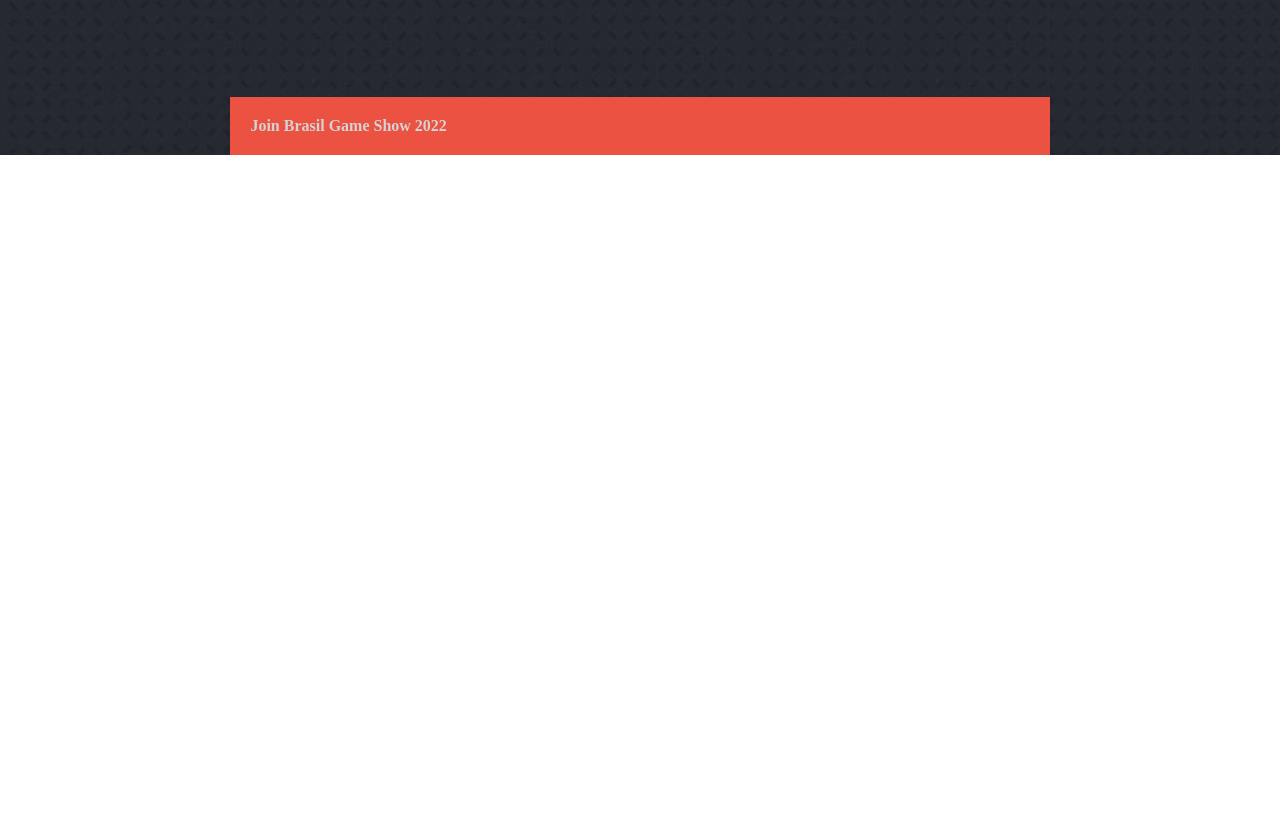
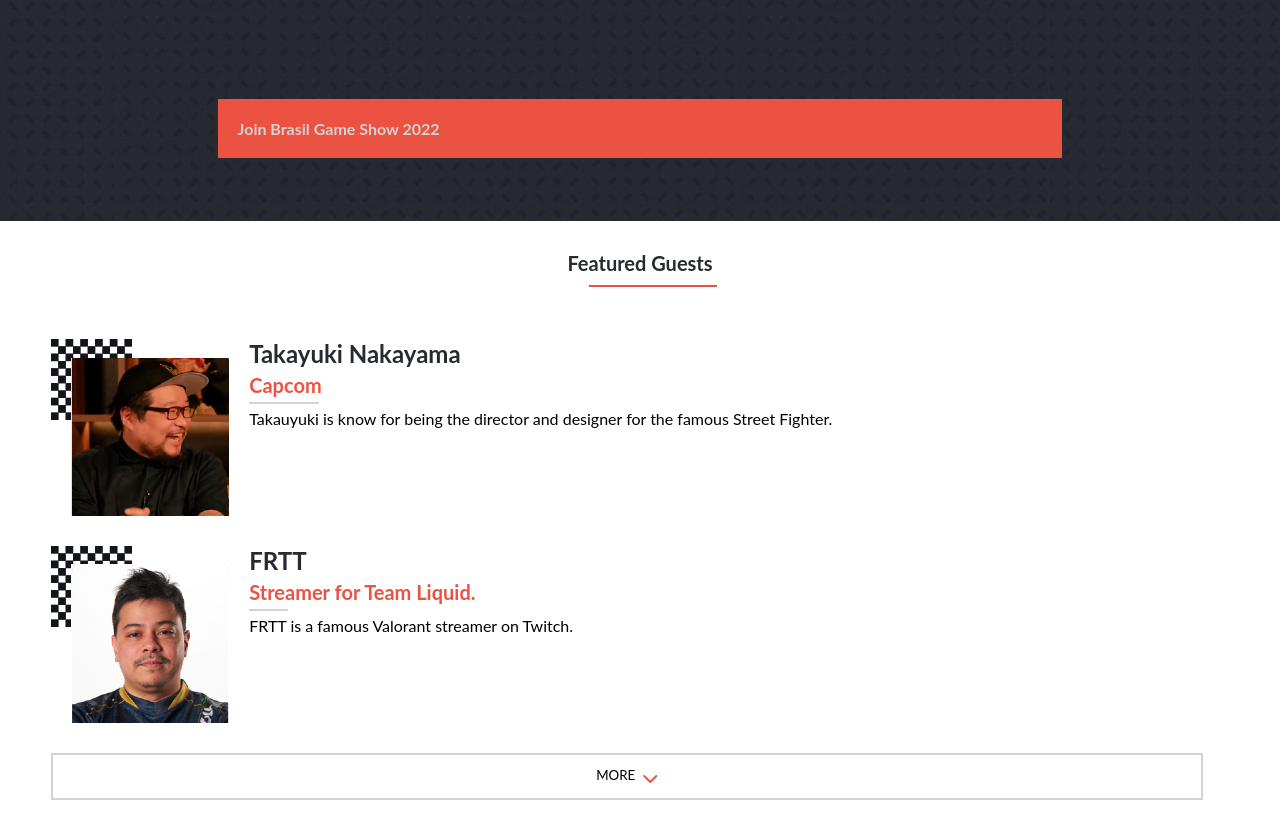
Before and after one commit to PedroH-Neves/Capstone-project-1, a website: page index.html in a window 1280 px wide. Shown: the part 1326-2164 px from the top of the page. Before the commit the page ends 1583 px from the top, so only its background shows below. Drawn offline with Linux system fonts and the light colour scheme; a web font is replaced by a local one.

Commit message:
Finish home page

```diff
--- a/index.html
+++ b/index.html
@@ -13,9 +13,9 @@
 
 <body class="body">
   <header class="header">
-    <i class="fa-solid fa-bars"></i>
+    <i class="fa-solid fa-bars menu-bars"></i>
     <div class="mobile-menu">
-      <i class="fa-solid fa-x"></i>
+      <i class="fa-solid fa-x menu-x"></i>
       <ul class="menu-mobile-list unic-font">
         <li class="menu-mobile-list-itens color-three">About</li>
         <hr class="menu-mobile-line">
@@ -30,24 +30,24 @@
     </div>
     <div class="desktop-menu"></div>
     <section class="header-section">
-      <p class="unic-font color-two event-call">"Hello game lovers!"</p>
-      <h1 class="unic-font event-name">BRASIL GAME SHOW 2022</h1>
-      <p class="unic-font event-desc">An event for those who are in love with everything about the geek world. Here you
+      <p class="color-two event-call">"Hello game lovers!"</p>
+      <h1 class="event-name">BRASIL GAME SHOW 2022</h1>
+      <p class="event-desc">An event for those who are in love with everything about the geek world. Here you
         can find cosplayers, influencers, competitions and more.</p>
-      <h2 class="unic-font event-date">2022.10.06(Thu) ~ 12(Mon)</h2>
-      <h3 class="unic-font event-place">@EXPO CENTER NORTE, SP</h3>
+      <h2 class="event-date">2022.10.06(Thu) ~ 12(Mon)</h2>
+      <h3 class="event-place">@EXPO CENTER NORTE, SP</h3>
     </section>
   </header>
   <main class="main">
-    <section class="section-one">
-      <h1 class="color-three section-one-title">Main Progam</h1>
-      <hr class="section-one-line">
+    <section class="program-section">
+      <h1 class="color-three program-section-title">Main Progam</h1>
+      <hr class="section-line">
        <div class="program-card">
         <i class="fa-solid fa-message card-icons"></i>
-        <h3 class="program-card-name color-two unic-font">
+        <h3 class="program-card-name color-two">
           BGS Talks
         </h3>
-        <p class="program-card-desc unic-font color-three">
+        <p class="program-card-desc color-three">
           The visitors will have the oportunity to watch amazing presentation by international guests and influencers.
         </p>
        </div>
@@ -89,7 +89,18 @@
        </div>
        <a href="https://www.brasilgameshow.com.br" rel="noopener" target="_blank" class="program-btn color-three no-underscore">Join Brasil Game Show 2022</a>
     </section>
+    <div class="guests-title">
+      <p class="color-one">Featured Guests</p>
+    </div>
+    <hr class="section-line">
+    <section id="guests-section">
+
+      <button class="more-btn" onclick="showGuests()">MORE<i class="fa-solid fa-chevron-down color-two"></i></button>
+    </section>
+
   </main>
 </body>
 
+<script src="index.js"></script>
+
 </html>
--- /dev/null
+++ b/index.js
@@ -0,0 +1,97 @@
+const menuBtn = document.querySelector('.menu-bars');
+
+function openMenu() {
+  document.querySelector('.mobile-menu').style.display = 'block';
+}
+
+menuBtn.addEventListener('click', openMenu);
+
+const closeBtn = document.querySelector('.menu-x');
+
+function closeMenu() {
+  document.querySelector('.mobile-menu').style.display = 'none';
+}
+
+closeBtn.addEventListener('click', closeMenu);
+
+const guests = [
+  {
+    image: './assets/guests/guest1.png',
+    name: 'FRTT',
+    info: 'Streamer for Team Liquid.',
+    description: 'FRTT is a famous Valorant streamer on Twitch.',
+    id: '1',
+  },
+
+  {
+    image: './assets/guests/guest2.png',
+    name: 'Takayuki Nakayama',
+    info: 'Capcom',
+    description: 'Takauyuki is know for being the director and designer for the famous Street Fighter.',
+    id: '2',
+  },
+
+  {
+    image: './assets/guests/guest3.png',
+    name: 'Techzz',
+    info: 'TFT streamer.',
+    description: 'Techzz became famous doing TFT lives on Twitch.',
+    id: '3',
+  },
+
+  {
+    image: './assets/guests/guest4.png',
+    name: 'Takashi Iizuka',
+    info: 'Sega',
+    description: 'Takashi is the creative director for the game series Sonic the Hedgehog.',
+    id: '4',
+  },
+
+  {
+    image: './assets/guests/guest5.png',
+    name: 'Daiki',
+    info: 'Proplayer for Team Liquid.',
+    description: 'Daiki became famous after becoming a Valorant proplayer for Team Liquid.',
+    id: '5',
+  },
+
+  {
+    image: './assets/guests/guest6.png',
+    name: 'Yayah',
+    info: 'Streamer on Twitch',
+    description: 'Yayah is a famous streamer on Twitch.',
+    id: '6',
+  },
+];
+
+const guestSection = document.getElementById('guests-section');
+
+guests.forEach((item) => {
+  guestSection.innerHTML += `
+  <div id="guest${item.id}" class="guests-cards">
+  <img src="${item.image}" alt="guest photo" class="guest-img">
+    <div class="guests-text">
+      <h1 class="guest-name color-one">
+       ${item.name}
+      </h1>
+      <h2 class="guest-info color-two">
+        ${item.info}
+      </h2>
+      <hr class="guests-line">
+      <p class="guest-desc">
+       ${item.description}
+      </p>
+    </div>
+</div>
+  `;
+  if(item.id > 2) {
+    console.log(item.id)
+    document.getElementById(`guest${item.id}`).classList.add('more-guests');
+  }
+});
+
+const showGuests = () => {
+  for(let i = 3; i < 7; i++) {
+    document.getElementById(`guest${i}`).classList.remove('more-guests');
+  }
+}
--- a/style.css
+++ b/style.css
@@ -2,6 +2,7 @@
   margin: 0;
   padding: 0;
   box-sizing: border-box;
+  font-family: 'lato', sans-serif;
 }
 
 .body {
@@ -79,20 +80,21 @@
   padding-bottom: 40px;
 }
 
-/* SECTION ONE */
+/* PROGRAM SECTION */
 
-.section-one {
+.program-section {
   background-image: url(./assets/background/section-one-pattern.jpg);
+  padding-bottom: 25px;
 }
 
-.section-one-title {
+.program-section-title {
   display: flex;
   justify-content: center;
   padding-top: 30px;
   padding-bottom: 10px;
 }
 
-.section-one-line {
+.section-line {
   border: 1px solid #ec5242;
   width: 10%;
   margin-left: 46%;
@@ -117,7 +119,58 @@
   font-size: 16px;
   font-weight: bold;
   padding: 20px;
-  margin: 8% 18%;
+  margin: 8% 17% 3% 17%;
+}
+
+/* GUESTS SECTION */
+
+#guests-section {
+  display: flex;
+  gap: 30px;
+  flex-direction: column-reverse;
+  width: 90%;
+  margin: 4%;
+}
+
+.guests-title {
+  display: flex;
+  justify-content: center;
+  font-size: 20px;
+  font-weight: bold;
+  padding-top: 30px;
+  padding-bottom: 10px;
+}
+
+.guests-cards {
+  display: flex;
+}
+
+.guests-text {
+  display: flex;
+  flex-direction: column;
+  padding-left: 20px;
+  gap: 5px;
+}
+
+.guests-line {
+  border: 1px solid #d3d3d3;
+  width: 12%;
+}
+
+.guest-info {
+  font-size: 20px;
+}
+
+.more-guests {
+  display: none;
+}
+
+.more-btn {
+  display: flex;
+  justify-content: center;
+  border: 2px solid #d3d3d3;
+  background-color: #fff;
+  padding: 12px 0;
 }
 
 /* GLOBAL */
@@ -134,10 +187,6 @@
   color: #d3d3d3;
 }
 
-.unic-font {
-  font-family: 'lato', sans-serif;
-}
-
 .no-underscore {
   text-decoration: none;
 }
@@ -145,7 +194,7 @@
 .fa-x {
   color: #d3d3d3;
   padding-top: 15px;
-  padding-left: 90%;
+  margin-left: 90%;
 }
 
 .fa-bars {
@@ -154,6 +203,12 @@
   padding-left: 6%;
 }
 
+.fa-chevron-down {
+  margin-left: 7px;
+  margin-top: 3px;
+  font-size: 16px;
+}
+
 .card-icons {
   font-size: 32px;
   padding-top: 10%;
```
Also changed, not shown: assets/guests/guest1.png (added), assets/guests/guest2.png (added), assets/guests/guest3.png (added), assets/guests/guest4.png (added), assets/guests/guest5.png (added), assets/guests/guest6.png (added), main.js (deleted).
